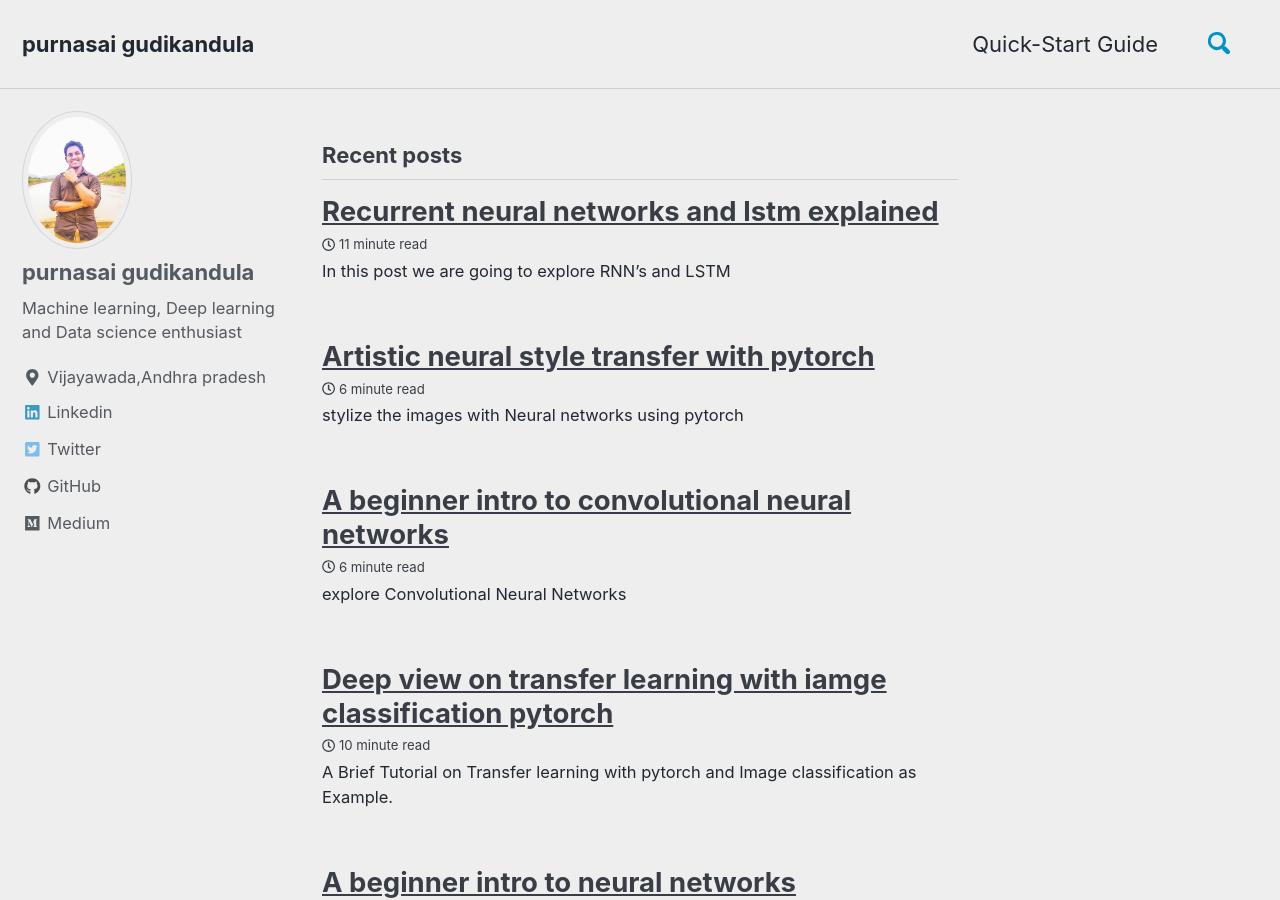
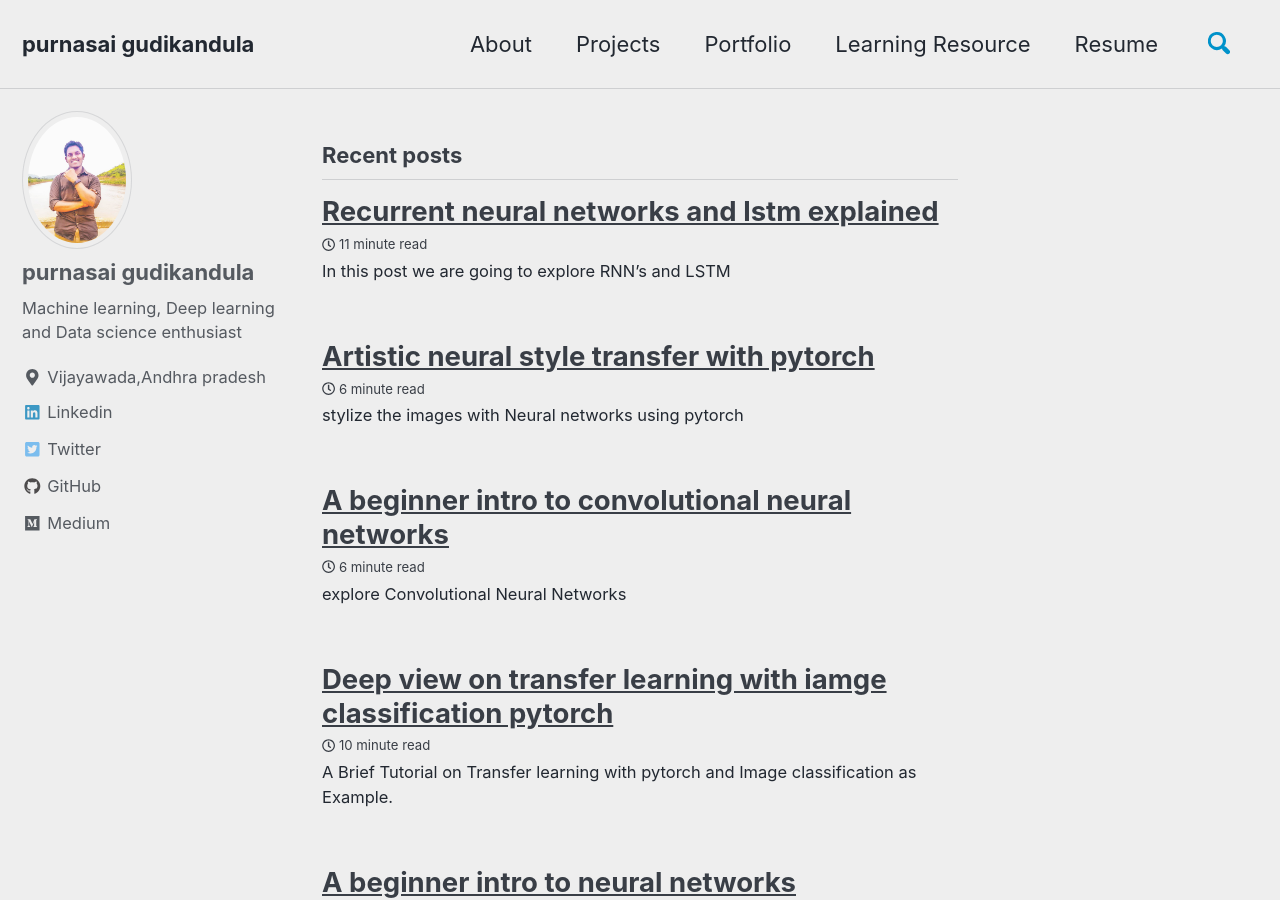
Before and after one commit to purnasai/purnasai.github.io, a Jekyll site: the page built from index.html, in a window 1280 px wide and 900 px high. Built offline with Jekyll 4.4.1, drawn with Linux system fonts in a browser that asks for light colours; cached includes are drawn as plain includes; the list of posts is cut into pages by our own code.

Commit message:
3rd commit

```diff
--- a/_data/navigation.yml
+++ b/_data/navigation.yml
@@ -1,7 +1,15 @@
-# main links
+#main links
 main:
-  - title: "Quick-Start Guide"
-    url: https://mmistakes.github.io/minimal-mistakes/docs/quick-start-guide/
+  - title: About
+    url: /about/
+  - title: Projects
+    url: /projects/
+  - title: Portfolio
+    url: /portfolio/
+  - title: Learning Resource
+    url: /learningresource/
+  - title: Resume
+    url: https://purnasai.github.io/online-cv/
   # - title: "About"
   #   url: https://mmistakes.github.io/minimal-mistakes/about/
   # - title: "Sample Posts"
```
